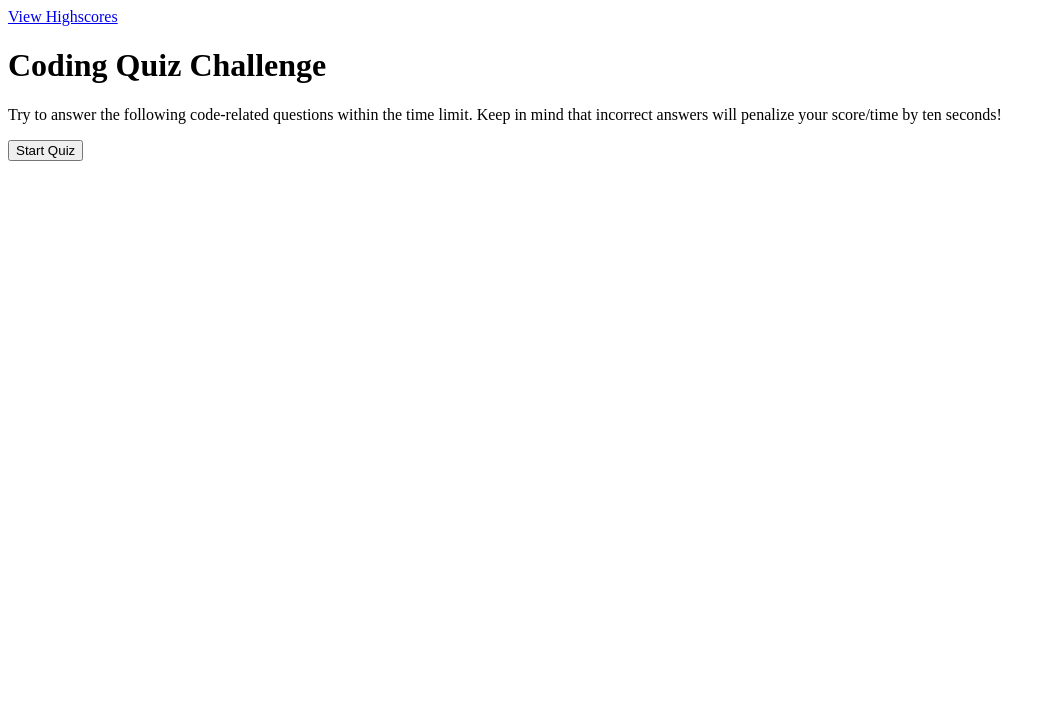
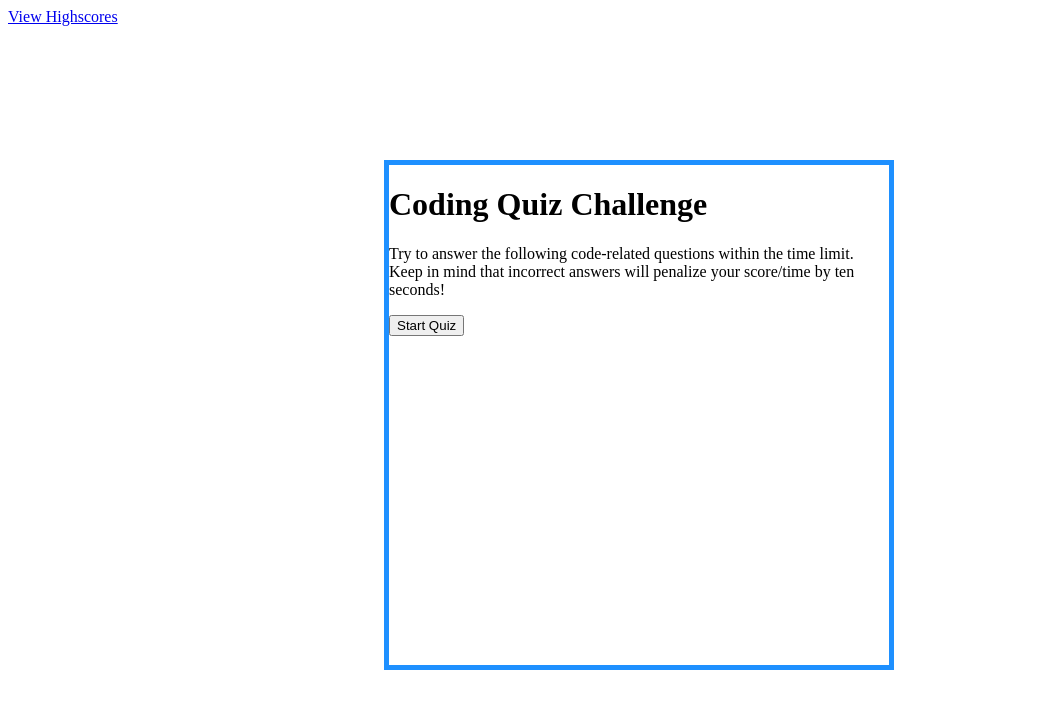
Before and after one commit to mghaffar89/JavaScript-Code-Quiz, a plain HTML site: page index.html in a window 1280 px wide. Shown: the whole page, without its empty margins (0-1055 px from the left). Drawn offline with Linux system fonts and the light colour scheme.

Commit message:
styling the wrapper

```diff
--- a/index.html
+++ b/index.html
@@ -4,7 +4,7 @@
     <meta charset="UTF-8" />
     <meta name="viewport" content="width=device-width, initial-scale=1.0" />
 
-    <link rel="stylesheet" type="text/css" href="quiz.css" />
+    <link rel="stylesheet" type="text/css" href="style.css" />
 
     <title>Code Quiz</title>
   </head>
@@ -30,6 +30,6 @@
       </div>
     </div>
 
-    <script src="quiz.js"></script>
+    <script src="script.js"></script>
   </body>
 </html>
--- a/style.css
+++ b/style.css
@@ -0,0 +1,8 @@
+#wrapper {
+  position: absolute;
+  left: 30%;
+  top: 20%;
+  width: 500px;
+  height: 500px;
+  border: 5px solid dodgerblue;
+}
```
Also changed, not shown: highscores.html (added).
